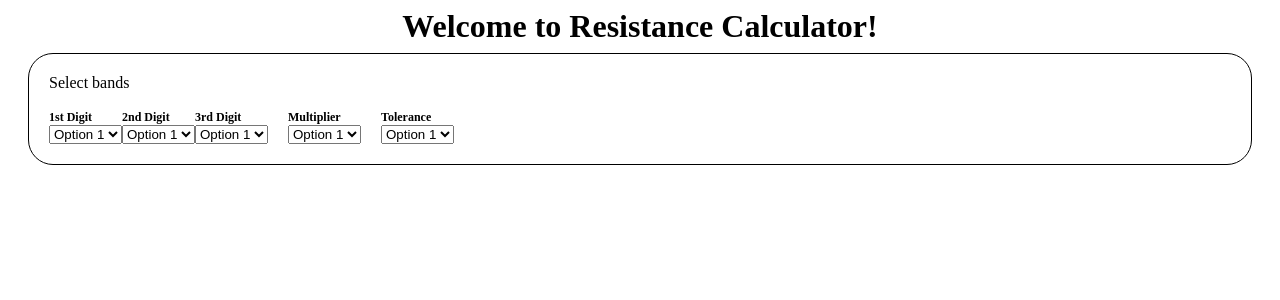
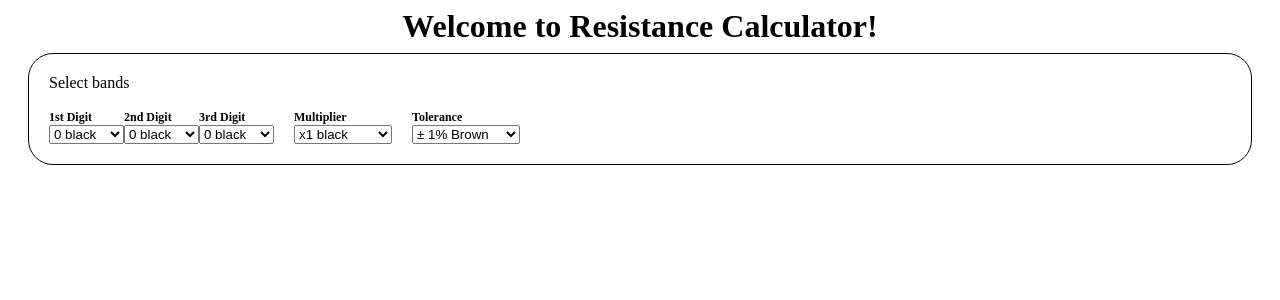
Before and after one commit to kw00183/cs6261project4, an Angular app: page / in a window 1280 px wide. Shown: the top 300 px of the page. Built offline with nearby package versions, Linux system fonts and the light colour scheme.

Commit message:
update the brand, tolerance and multiplier attributes and add the ngFor to the options of the dropdowns

```diff
--- a/src/app/resistance/calculator/calculator.component.html
+++ b/src/app/resistance/calculator/calculator.component.html
@@ -1,43 +1,35 @@
+<form>
 <div id="round-container">
   <p>Select bands</p><br>
   <span class="inline">
     <p class="header-digits">1st Digit</p>
     <select name="digit1" id="#">
-      <option selected="selected" value="one">Option 1</option>
-      <option value="two">Option 2</option>
-      <option value="three">Option 3</option>
+      <option *ngFor="let item of colorBands" [value]="item['id']">{{item['name']}}</option>
     </select>
   </span>
   <span class="inline">
     <p class="header-digits">2nd Digit</p>
     <select name="digit2" id="#">
-      <option selected="selected" value="one">Option 1</option>
-      <option value="two">Option 2</option>
-      <option value="three">Option 3</option>
+      <option *ngFor="let item of colorBands" [value]="item['id']">{{item['name']}}</option>
     </select>
   </span>
   <span class="inline">
     <p class="header-digits">3rd Digit</p>
     <select name="digit3" id="#">
-      <option selected="selected" value="one">Option 1</option>
-      <option value="two">Option 2</option>
-      <option value="three">Option 3</option>
+      <option *ngFor="let item of colorBands" [value]="item['id']">{{item['name']}}</option>
     </select>
   </span>
   <span class="inline padding-left20">
     <p class="header-digits">Multiplier</p>
     <select name="multiplier" id="#">
-      <option selected="selected" value="one">Option 1</option>
-      <option value="two">Option 2</option>
-      <option value="three">Option 3</option>
+      <option *ngFor="let item of colorMultiplier" [value]="item['multiplier']">{{item['name']}}</option>
     </select>
   </span>
   <span class="inline padding-left20">
     <p class="header-digits">Tolerance</p>
     <select name="tolerance" id="#">
-      <option selected="selected" value="one">Option 1</option>
-      <option value="two">Option 2</option>
-      <option value="three">Option 3</option>
+      <option *ngFor="let item of colorTolerance" [value]="item['tolerance']">{{item['name']}}</option>
     </select>
   </span>
 </div>
+</form>
--- a/src/app/resistance/calculator/calculator.component.ts
+++ b/src/app/resistance/calculator/calculator.component.ts
@@ -1,4 +1,7 @@
 import { Component, OnInit } from '@angular/core';
+import { FormControl, FormGroup } from '@angular/forms';
+import { Validators, FormBuilder } from '@angular/forms';
+import { FormsModule, ReactiveFormsModule } from '@angular/forms';
 
 @Component({
   selector: 'app-calculator',
@@ -26,34 +29,38 @@ export class CalculatorComponent implements OnInit {
     ];
 
     this.colorMultiplier = [
-      {id: 0, name: 'x1 black', value: 1},
-      {id: 1, name: 'x10 brown', value: 10},
-      {id: 2, name: 'x100 red', value: 100},
-      {id: 3, name: 'x1K orange', value: 1000},
-      {id: 4, name: 'x10K yellow', value: 10000},
-      {id: 5, name: 'x100K green', value: 100000},
-      {id: 6, name: 'x1M blue', value: 1000000},
-      {id: 7, name: 'x10M violet', value: 10000000},
-      {id: 8, name: 'x100M grey', value: 100000000},
-      {id: 9, name: 'x1G white', value: 1000000000},
-      {id: 10, name: '÷10 gold', value: 0.1},
-      {id: 11, name: '÷100 silver', value: 0.01}
+      {id: 0, name: 'x1 black', multiplier: 1},
+      {id: 1, name: 'x10 brown', multiplier: 10},
+      {id: 2, name: 'x100 red', multiplier: 100},
+      {id: 3, name: 'x1K orange', multiplier: 1000},
+      {id: 4, name: 'x10K yellow', multiplier: 10000},
+      {id: 5, name: 'x100K green', multiplier: 100000},
+      {id: 6, name: 'x1M blue', multiplier: 1000000},
+      {id: 7, name: 'x10M violet', multiplier: 10000000},
+      {id: 8, name: 'x100M grey', multiplier: 100000000},
+      {id: 9, name: 'x1G white', multiplier: 1000000000},
+      {id: 10, name: '÷10 gold', multiplier: 0.1},
+      {id: 11, name: '÷100 silver', multiplier: 0.01}
     ];
 
     this.colorTolerance = [
-      {id: 0, name: '± 1% Brown', value: '± 1%'},
-      {id: 1, name: '± 2% Red', value: '± 2%'},
-      {id: 2, name: '± 3% Orange', value: '± 3%'},
-      {id: 3, name: '± 4% Yellow', value: '± 4%'},
-      {id: 4, name: '± 0.5% Green', value: '± 0.5%'},
-      {id: 5, name: '± 0.25% Blue', value: '± 0.25%'},
-      {id: 6, name: '± 0.10% Violet', value: '± 0.10%'},
-      {id: 7, name: '± 0.05% Gray', value: '± 0.05%'},
-      {id: 8, name: '± 5% Gold', value: '± 5%'},
-      {id: 9, name: '± 10% Silver', value: '± 10%'}
+      {id: 0, name: '± 1% Brown', tolerance: '± 1%'},
+      {id: 1, name: '± 2% Red', tolerance: '± 2%'},
+      {id: 2, name: '± 3% Orange', tolerance: '± 3%'},
+      {id: 3, name: '± 4% Yellow', tolerance: '± 4%'},
+      {id: 4, name: '± 0.5% Green', tolerance: '± 0.5%'},
+      {id: 5, name: '± 0.25% Blue', tolerance: '± 0.25%'},
+      {id: 6, name: '± 0.10% Violet', tolerance: '± 0.10%'},
+      {id: 7, name: '± 0.05% Gray', tolerance: '± 0.05%'},
+      {id: 8, name: '± 5% Gold', tolerance: '± 5%'},
+      {id: 9, name: '± 10% Silver', tolerance: '± 10%'}
     ];
   }
 
   ngOnInit(): void {
   }
+
+  trackByFn(index: any, item: any) {
+    return index;
+  }
 }
```
